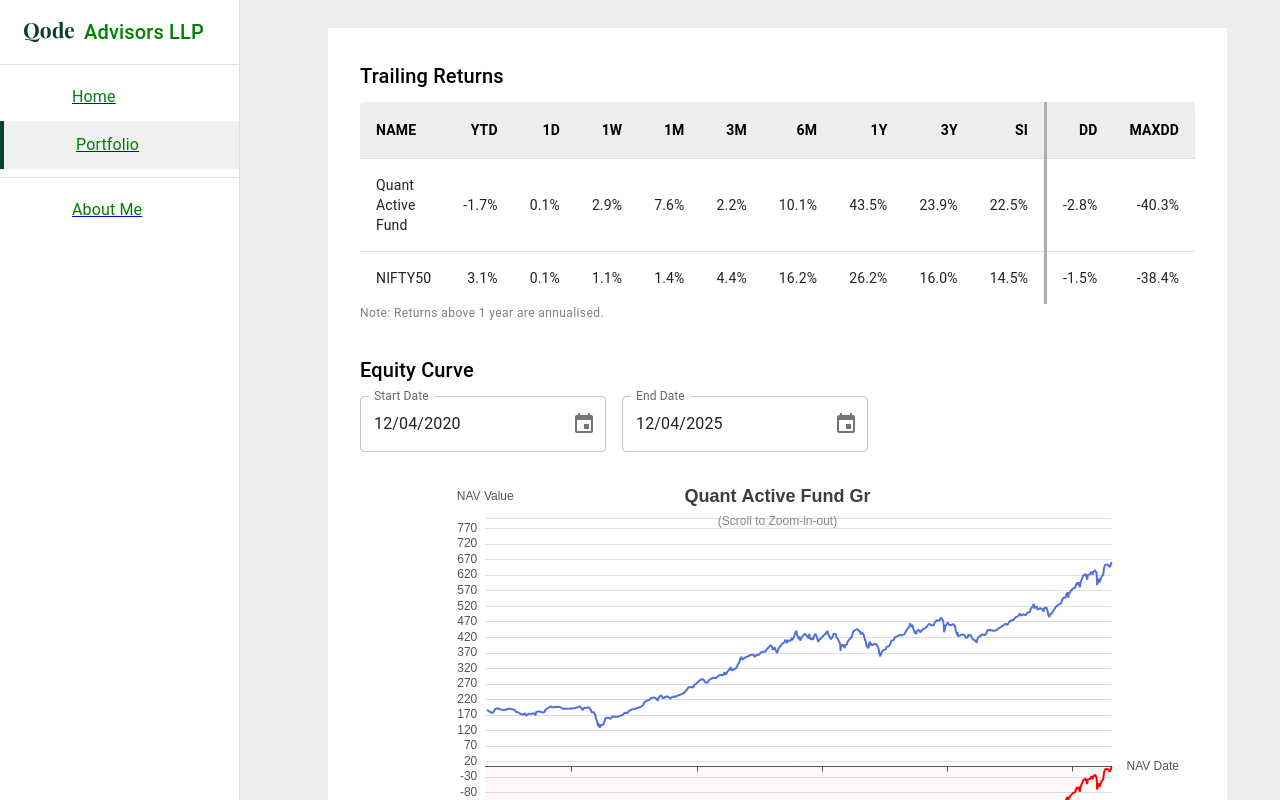
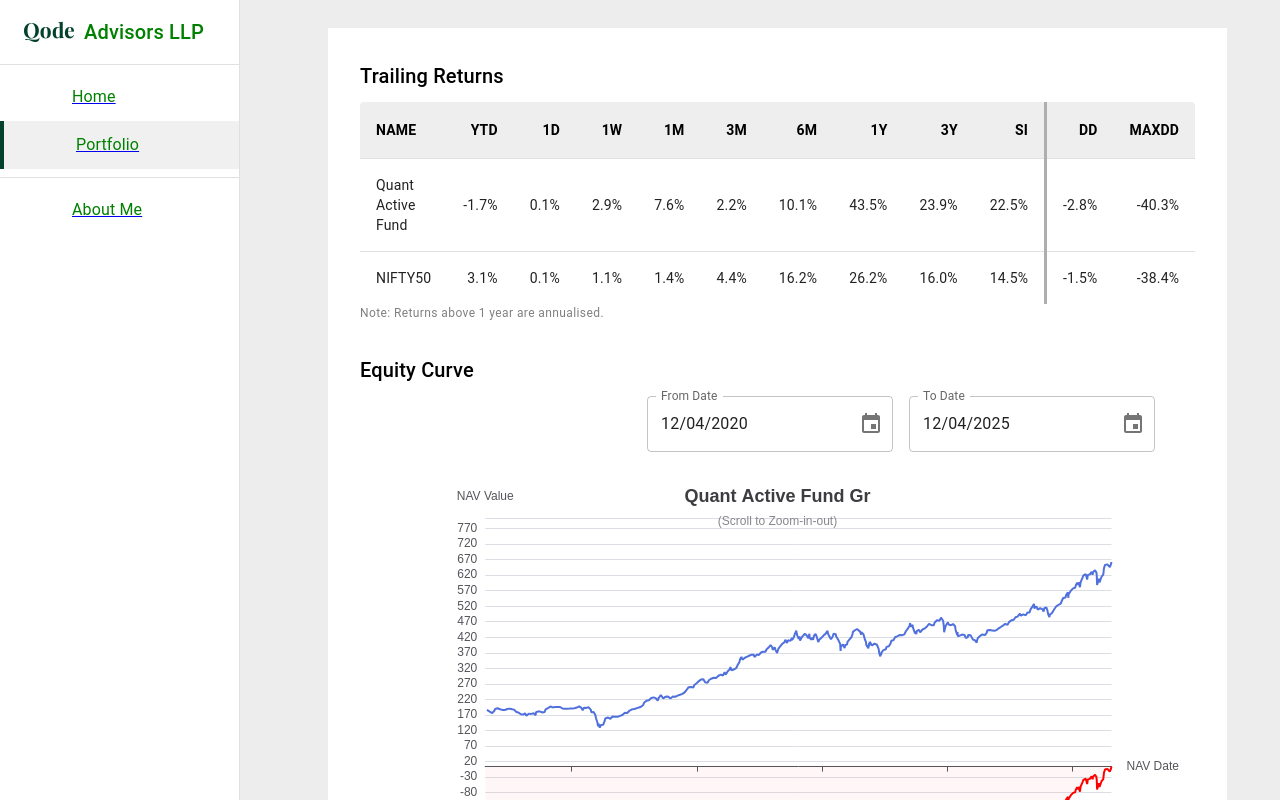
Before and after one commit to zaidansari42/Portfolio-Analysis, a React (Vite) app: page /portfolio in a window 1280 px wide. Shown: the top 800 px of the page. Built offline with nearby package versions, Linux system fonts and the light colour scheme; some icons are missing.

Commit message:
Add validation handling for date

```diff
--- a/src/components/ui/CustomizedChart.jsx
+++ b/src/components/ui/CustomizedChart.jsx
@@ -9,23 +9,54 @@
 import { navData } from "../../data/navData";
 
 const CustomizedChart = () => {
-  // State Management
+  // States
   const [startDate, setStartDate] = useState(dayjs().subtract(5, "year"));
   const [endDate, setEndDate] = useState(dayjs());
 
-  // Functions
+  const [startError, setStartError] = useState("");
+  const [endError, setEndError] = useState("");
+
+  const handleStartDateChange = (newValue) => {
+    if (!newValue || !newValue.isValid()) return;
+
+    if (newValue.isAfter(endDate)) {
+      setStartError("Start date cannot be after end date");
+    } else {
+      setStartError("");
+      setEndError("");
+      setStartDate(newValue);
+    }
+  };
+
+  const handleEndDateChange = (newValue) => {
+    if (!newValue || !newValue.isValid()) return;
+
+    if (newValue.isBefore(startDate)) {
+      setEndError("End date cannot be before start date");
+    } else {
+      setEndError("");
+      setStartError("");
+      setEndDate(newValue);
+    }
+  };
+
+  // Format NAV data
   const formattedData = navData.map(([date, value]) => {
     const [dd, mm, yyyy] = date.split("-");
     return [`${yyyy}-${mm}-${dd}`, Number(value.toFixed(2))];
   });
 
-  let peak = 0;
-  const drawdownData = formattedData.map(([date, value]) => {
-    peak = Math.max(peak, value);
-    return [date, Number((value - peak).toFixed(2))];
-  });
+  // Drawdown calculation
+  const drawdownData = (() => {
+    let peak = 0;
 
-  // Input details for chart graph
+    return formattedData.map(([date, value]) => {
+      peak = Math.max(peak, value);
+      return [date, Number((value - peak).toFixed(2))];
+    });
+  })();
+
+  // Chart Options
   const option = {
     title: {
       text: "Quant Active Fund Gr",
@@ -39,9 +70,7 @@
     yAxis: {
       name: "NAV Value",
       type: "value",
-      min: function (value) {
-        return Math.min(0, value.min - 50);
-      },
+      min: (value) => Math.min(0, value.min - 50),
       interval: 50,
       axisLabel: {
         formatter: (value) => Math.round(value / 10) * 10,
@@ -58,34 +87,18 @@
     ],
 
     series: [
-      {
-        name: "Price",
-        type: "line",
-        showSymbol: false,
-        data: formattedData,
-      },
-
+      { name: "Price", type: "line", showSymbol: false, data: formattedData },
       {
         name: "Drawdown",
         type: "line",
         showSymbol: false,
-        lineStyle: {
-          color: "red",
-          type: "line",
-        },
-        areaStyle: {
-          opacity: 0.1,
-          color: "rgba(255, 0, 0, 0.3)",
-        },
+        lineStyle: { color: "red" },
+        areaStyle: { opacity: 0.1, color: "rgba(255, 0, 0, 0.3)" },
         data: drawdownData,
       },
     ],
 
-    grid: {
-      height: 1000,
-      top: 50,
-      bottom: 50,
-    },
+    grid: { height: 1000, top: 50, bottom: 50 },
   };
 
   return (
@@ -95,16 +108,37 @@
           Equity Curve
         </Typography>
 
-        <Box sx={{ display: "flex", gap: 2, mb: 2 }}>
+        <Box
+          sx={{
+            display: "flex",
+            gap: 2,
+            mb: 2,
+            mr: 5,
+            justifyContent: "flex-end",
+          }}
+        >
           <DatePicker
-            label="Start Date"
+            label="From Date"
             value={startDate}
-            onChange={(newValue) => setStartDate(newValue)}
+            onChange={handleStartDateChange}
+            slotProps={{
+              textField: {
+                error: Boolean(startError),
+                helperText: startError,
+              },
+            }}
           />
+
           <DatePicker
-            label="End Date"
+            label="To Date"
             value={endDate}
-            onChange={(newValue) => setEndDate(newValue)}
+            onChange={handleEndDateChange}
+            slotProps={{
+              textField: {
+                error: Boolean(endError),
+                helperText: endError,
+              },
+            }}
           />
         </Box>
 
```
